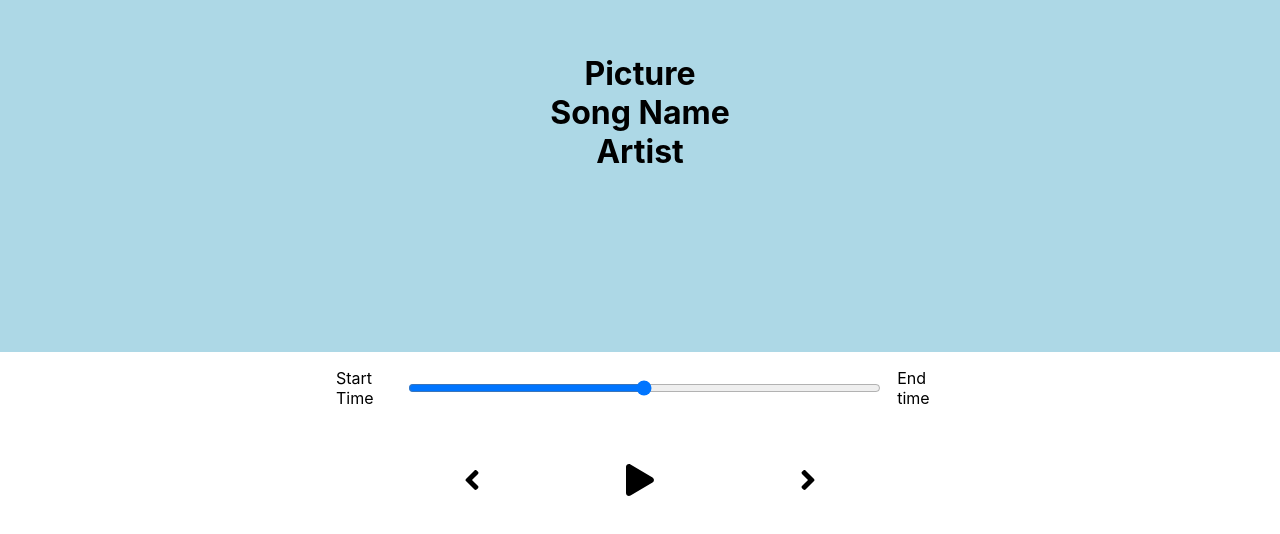
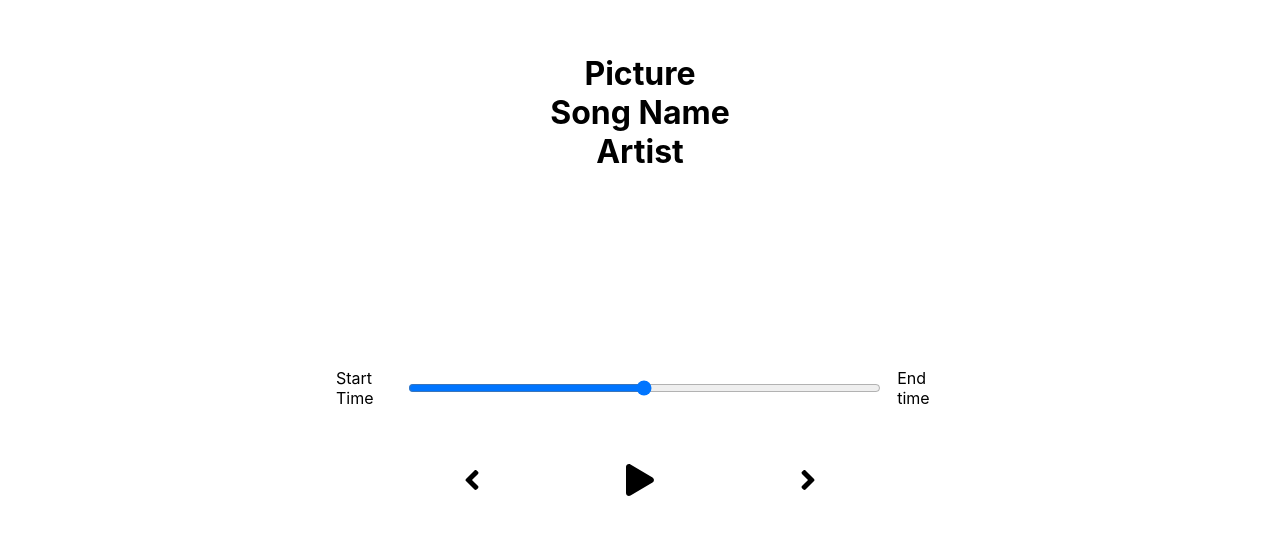
Before and after one commit to julianoperin/Melofy, a React (Create React App) app: page / in a window 1280 px wide. Shown: the part 128-662 px from the top of the page. Built offline with nearby package versions, Linux system fonts and the light colour scheme.

Commit message:
downloaded uuid and started working on the audio file

```diff
--- a/package.json
+++ b/package.json
@@ -13,6 +13,7 @@
     "react": "^17.0.1",
     "react-dom": "^17.0.1",
     "react-scripts": "4.0.0",
+    "uuid": "^8.3.1",
     "web-vitals": "^0.2.4"
   },
   "scripts": {
--- a/src/styles/_song.scss
+++ b/src/styles/_song.scss
@@ -1,6 +1,5 @@
 .song-container {
   min-height: 60vh;
-  background: lightblue;
   display: flex;
   flex-direction: column;
   align-items: center;
```
Also changed, not shown: 1 other file (tests, documents, lock files or other folders).
